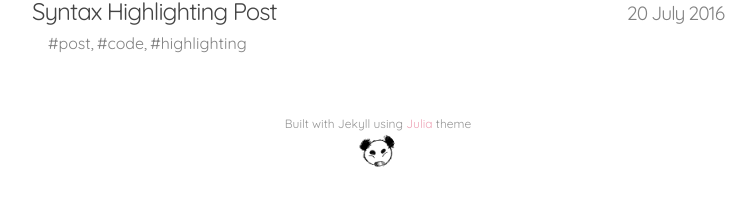
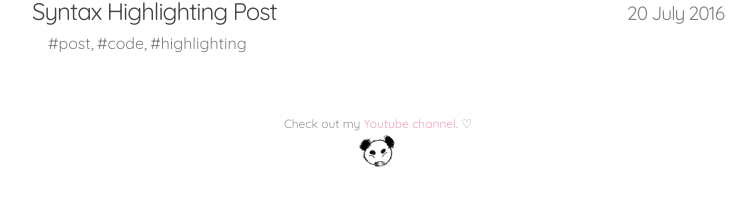
Before and after one commit to anais-seely/All-Things-Anais, a Jekyll site: the page built from archive.html, in a window 1280 px wide. Shown: the part 350-556 px from the top of the page, without its empty margins (262-1018 px from the left). Built offline with Jekyll 4.4.1, drawn with Linux system fonts in a browser that asks for light colours; nearby versions of some CDN libraries.

Commit message:
Update footer

```diff
--- a/_includes/footer.html
+++ b/_includes/footer.html
@@ -1,8 +1,8 @@
 <div class="footer center">
 
-  Built with Jekyll using
-  <a href="https://github.com/kuoa/julia" target="_blank">Julia</a>
-  theme
+  Check out my
+  <a href="https://www.youtube.com/c/AnaisSeely" target="_blank">Youtube channel</a>. ♡
+
   <img src='/assets/logo.png'>
 
 </div>
```
